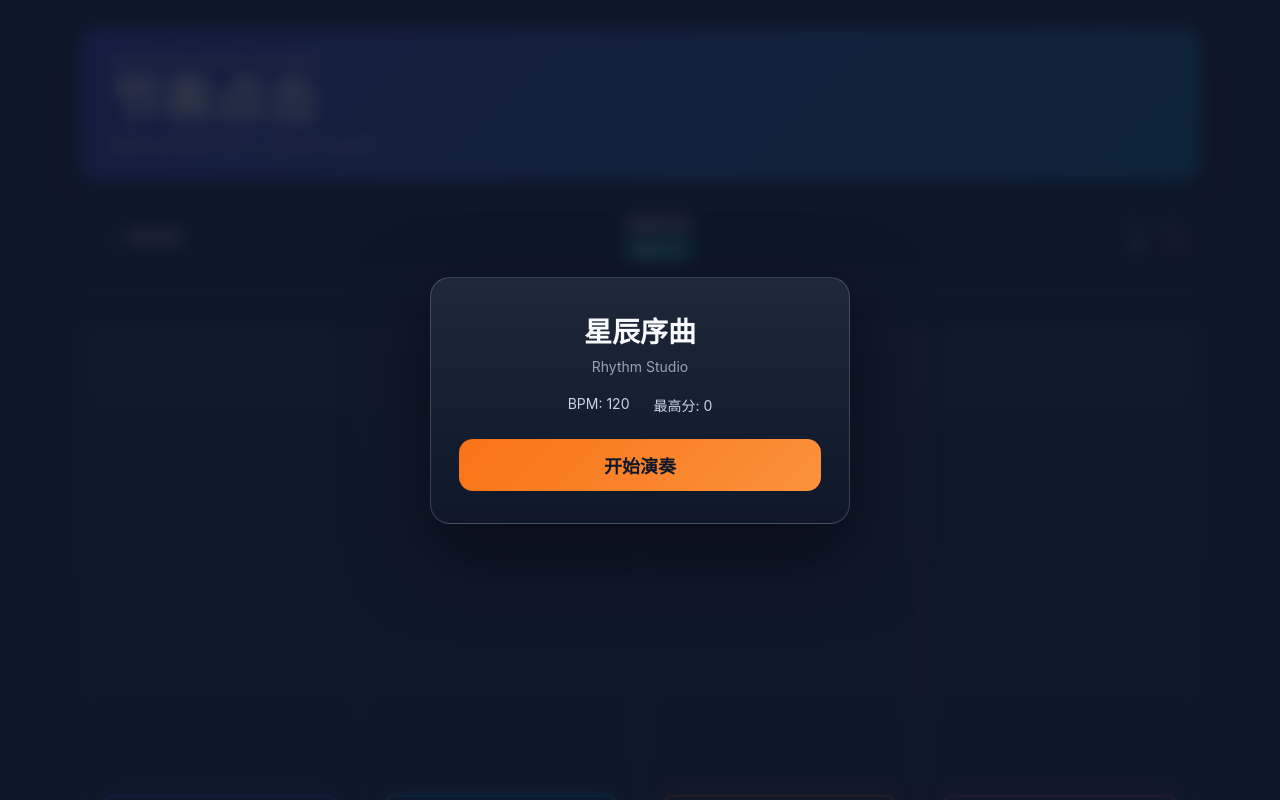
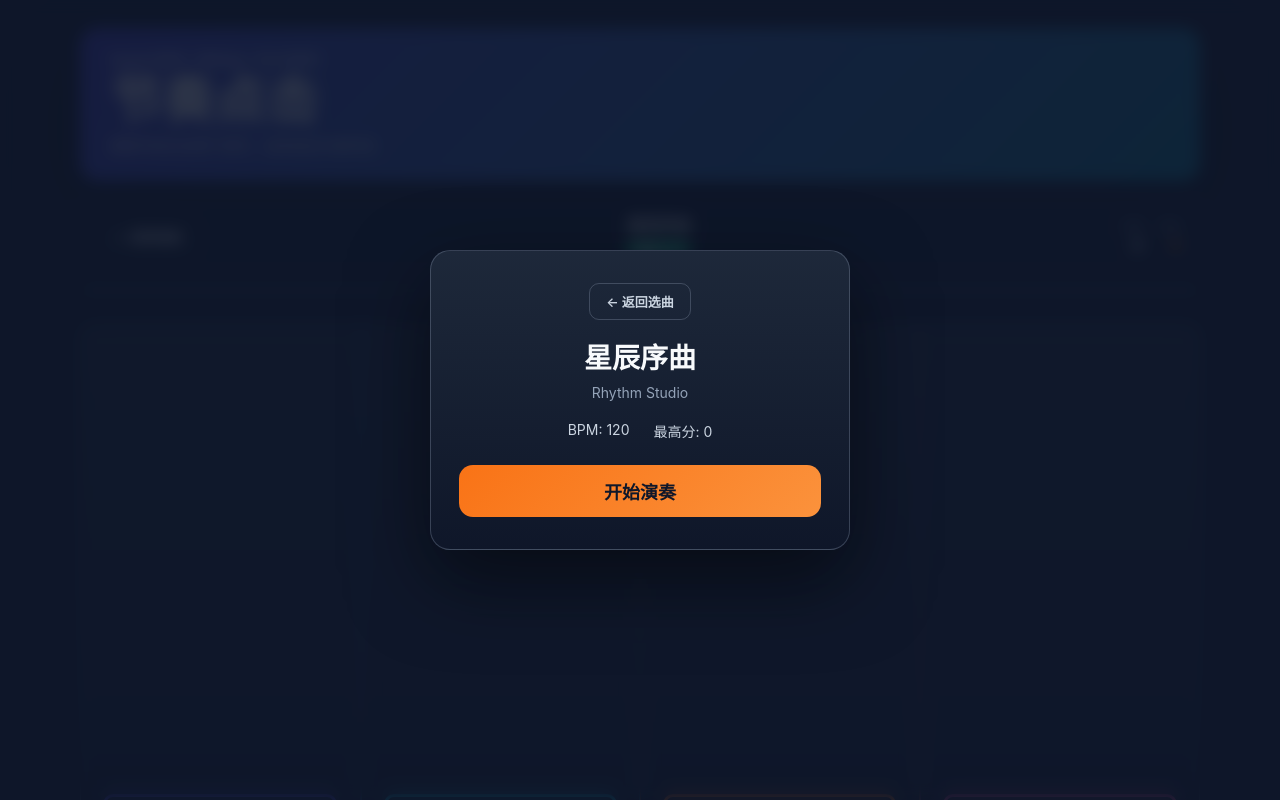
Before and after one commit to aliAjax/hxywl-61901-e1bd72a, a React (Vite) app: page / in a window 1280 px wide. Both pictures are taken after a click on the button "开始演奏". Shown: the top 800 px of the page. Built offline with nearby package versions, Linux system fonts and the light colour scheme.

Commit message:
.3436396082391580:2eac4cdcdf73dc2b2cc124209c003cc5_6a34b859ae137ad716a96689.6a34d6d3ae137ad716a96f96.6a34d6d2fff7f84bcc228993:Trae CN.T(2026/6/19 13:42:43)

```diff
--- a/src/GamePlay.tsx
+++ b/src/GamePlay.tsx
@@ -361,6 +361,9 @@ export default function GamePlay({ song, onBack }: GamePlayProps) {
       {!playing && !finished && (
         <div className="start-overlay">
           <div className="start-content">
+            <button className="overlay-back-btn" onClick={onBack}>
+              ← 返回选曲
+            </button>
             <h2>{song.title}</h2>
             <p>{song.artist}</p>
             <div className="start-info">
--- a/src/styles.css
+++ b/src/styles.css
@@ -655,6 +655,24 @@ button {
   box-shadow: 0 30px 80px rgba(0, 0, 0, 0.5);
 }
 
+.overlay-back-btn {
+  display: block;
+  margin: 0 auto 16px;
+  padding: 8px 16px;
+  border: 1px solid rgba(148, 163, 184, 0.3);
+  border-radius: 10px;
+  background: transparent;
+  color: #cbd5e1;
+  font-size: 13px;
+  font-weight: 600;
+  transition: all 150ms ease;
+}
+
+.overlay-back-btn:hover {
+  background: rgba(148, 163, 184, 0.1);
+  color: #f8fafc;
+}
+
 .start-content h2,
 .result-content h2 {
   margin: 0 0 8px;
```
